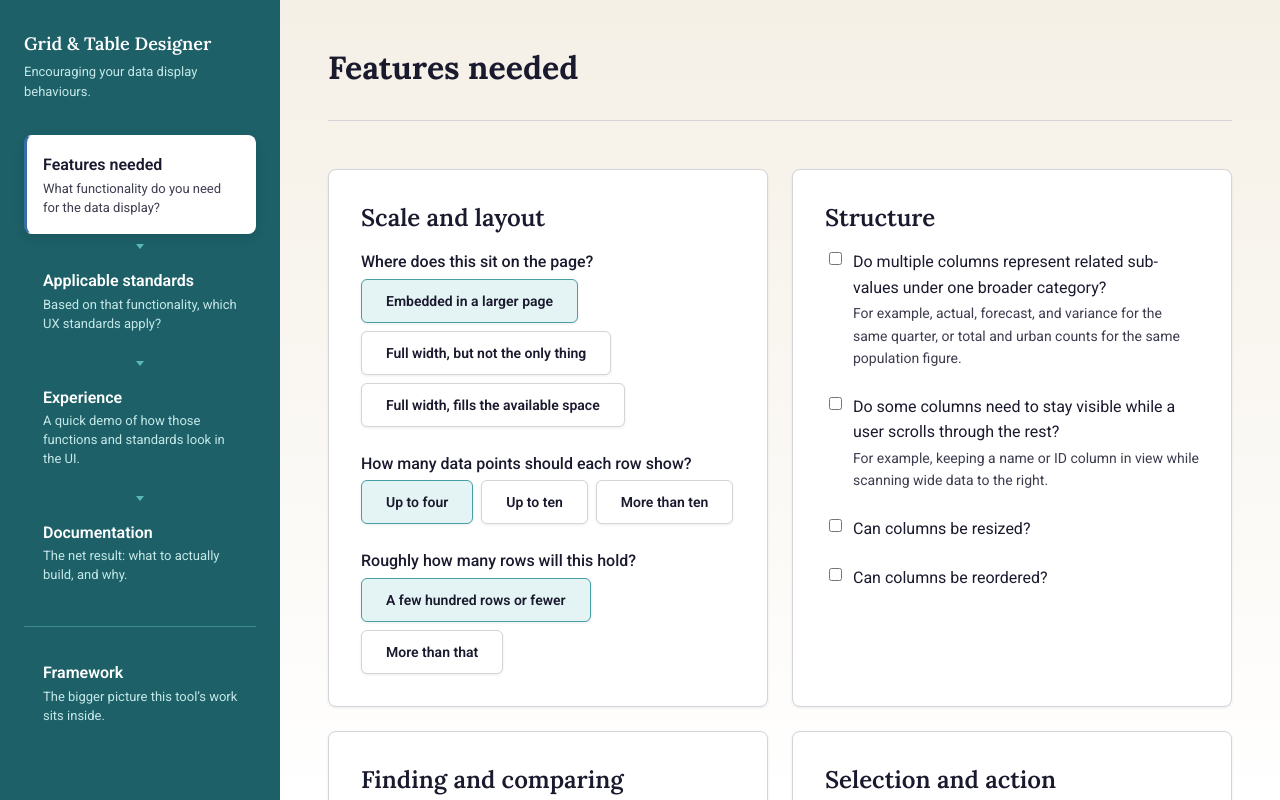
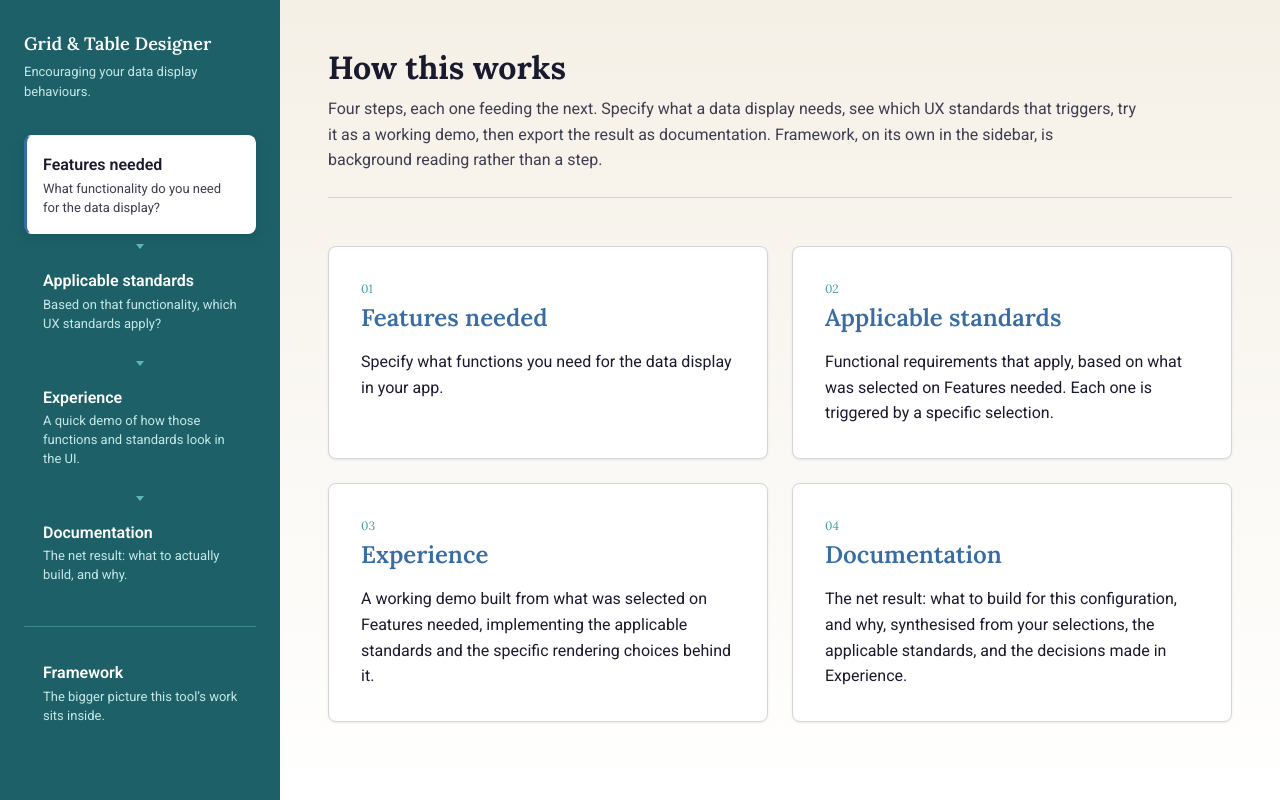
Before and after one commit to puneetsyaloutlook/grabledesigner, a React (Vite) app: page / in a window 1280 px wide. Shown: the top 800 px of the page. Built offline with nearby package versions, Linux system fonts and the light colour scheme.

Commit message:
Add files via upload

```diff
--- a/src/App.jsx
+++ b/src/App.jsx
@@ -1,5 +1,6 @@
 import { Routes, Route } from 'react-router-dom';
 import Layout from './components/Layout';
+import Home from './pages/Home';
 import Features from './pages/Features';
 import Experience from './pages/Experience';
 import Standards from './pages/Standards';
@@ -10,7 +11,8 @@ export default function App() {
   return (
     <Routes>
       <Route element={<Layout />}>
-        <Route path="/" element={<Features />} />
+        <Route path="/" element={<Home />} />
+        <Route path="/features" element={<Features />} />
         <Route path="/experience" element={<Experience />} />
         <Route path="/standards" element={<Standards />} />
         <Route path="/documentation" element={<Documentation />} />
```
